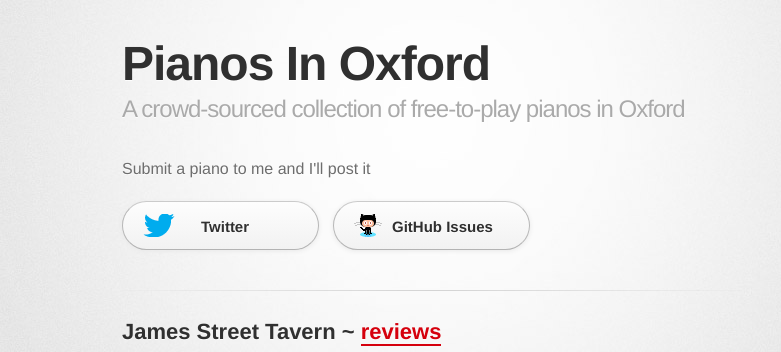
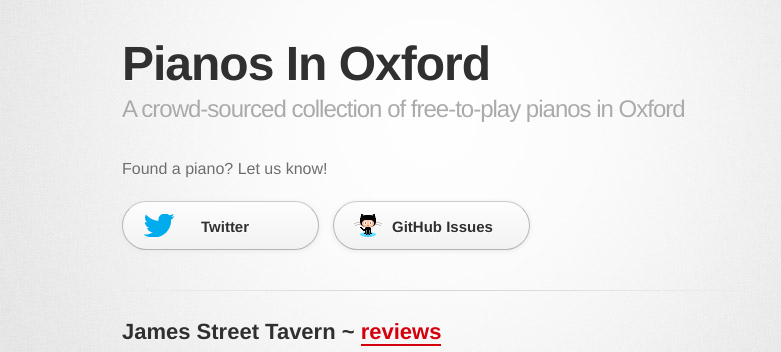
Before and after one commit to henrahmagix/pianosinoxford, a Jekyll site: the page built from index.md, in a window 1280 px wide and 900 px high. Shown: the top 352 px of the window, without its empty margins (208-989 px from the left). Built offline with Jekyll 4.4.1, drawn with Linux system fonts in a browser that asks for light colours; some web fonts are replaced; Markdown is read by kramdown in place of the engine named in the settings; comment, search, counter and statistics services are not loaded.

Commit message:
Update index.html

```diff
--- a/_layouts/index.html
+++ b/_layouts/index.html
@@ -21,7 +21,7 @@
         </header>
 
         <section id="submissions" class="clearfix">
-          <p>Submit a piano to me and I'll post it</p>
+          <p>Found a piano? Let us know!</p>
           <a class="button" href="http://twitter.com/pianosinoxford" id="twitter-button"><span>Twitter</span></a>
           <a class="button" href="http://github.com/henrahmagix/pianosinoxford/issues" id="github-button"><span>GitHub Issues</span></a>
         </section>
@@ -34,13 +34,13 @@
 
         <footer>
           Pianos In Oxford is maintained by <a href="http://github.com/henrahmagix">@henrahmagix</a><br>
-          This page was generated by <a href="http://pages.github.com">GitHub Pages</a>. Tactile theme by <a href="https://twitter.com/jasonlong">Jason Long</a>.
+          This page was generated by <a href="http://pages.github.com">GitHub Pages</a>. Tactile theme by <a href="http://twitter.com/jasonlong">Jason Long</a>.
         </footer>
 
       </div>
     </div>
 
-    <!-- scripts -->
+    <!-- analytics -->
     <script>
       (function(i,s,o,g,r,a,m){i['GoogleAnalyticsObject']=r;i[r]=i[r]||function(){
       (i[r].q=i[r].q||[]).push(arguments)},i[r].l=1*new Date();a=s.createElement(o),
@@ -50,6 +50,6 @@
       ga('create', 'UA-53059920-1', 'auto');
       ga('send', 'pageview');
     </script>
-    <!-- end scripts -->
+    <!-- end analytics -->
   </body>
 </html>
```
Also changed, not shown: other parts of _layouts/index.html (+1 -1 lines).
